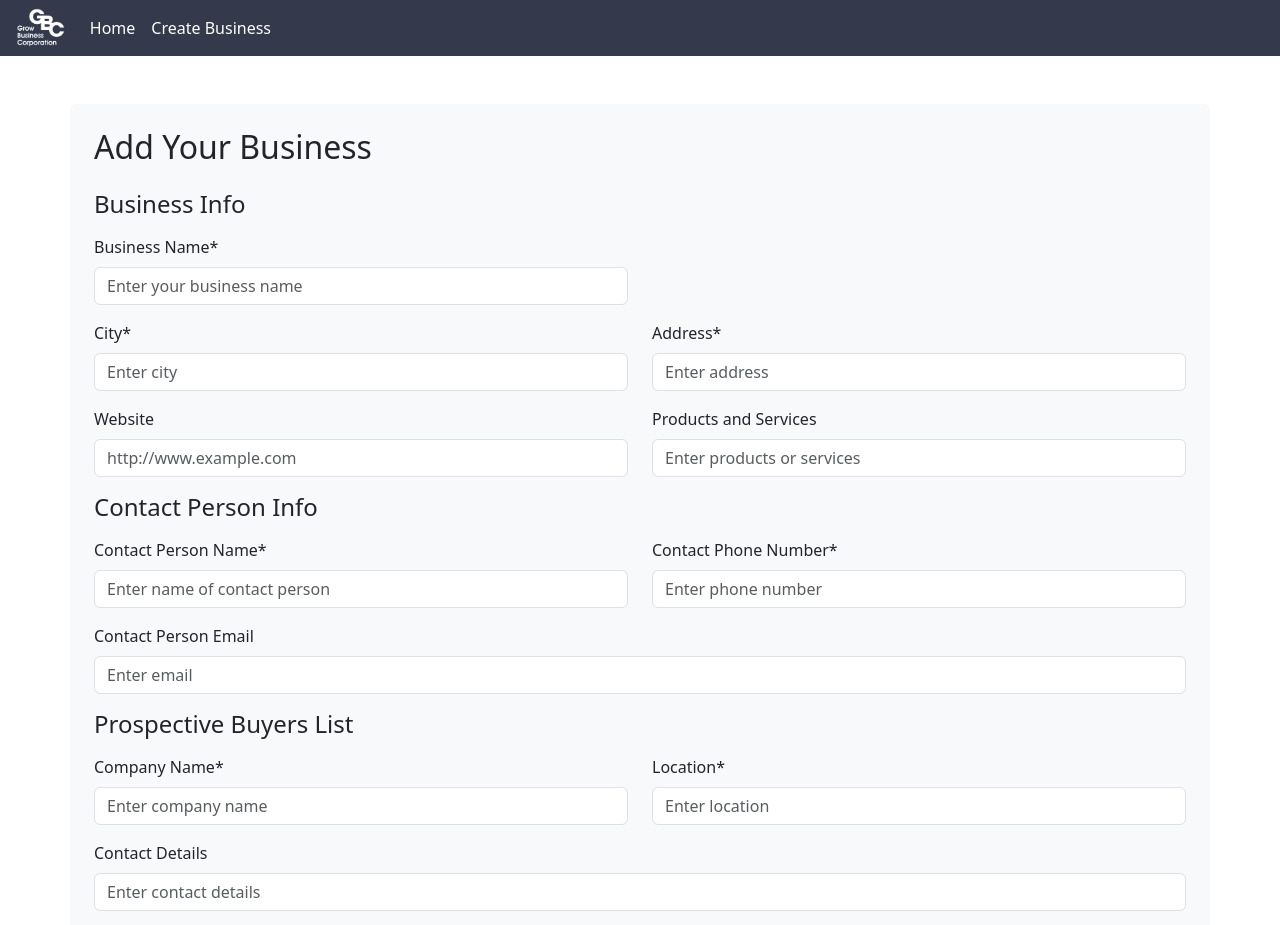
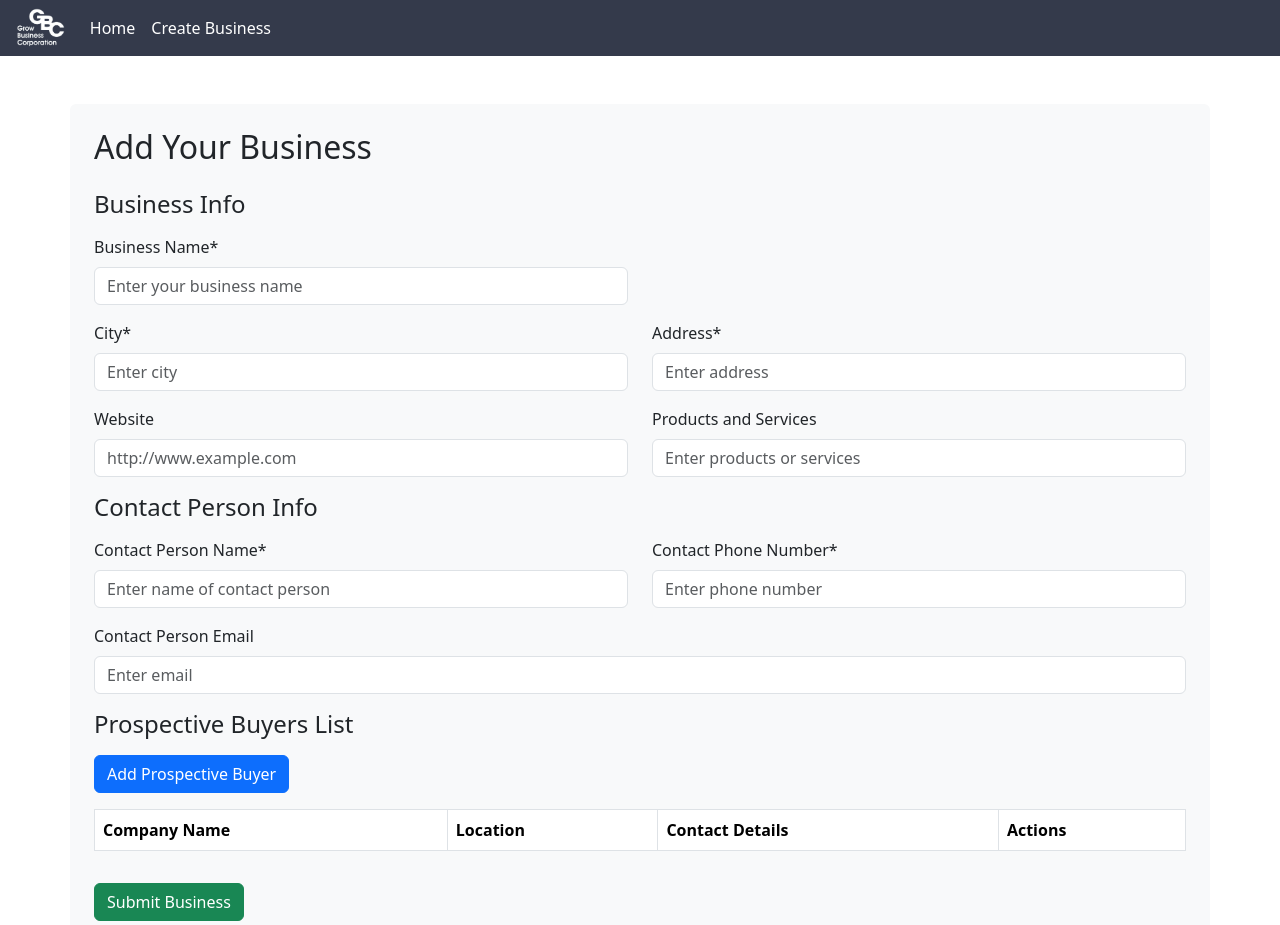
Before and after one commit to sevencrore/gbc-frontend-new, a React (Create React App) app: page /create-business in a window 1280 px wide. Shown: the top 925 px of the page. Built offline with nearby package versions, Linux system fonts and the light colour scheme.

Commit message:
updated the create business form with show model popup and validations

```diff
--- a/src/CreateBusinessForm.js
+++ b/src/CreateBusinessForm.js
@@ -1,7 +1,7 @@
 import React, { useState } from 'react';
 import axios from 'axios';
 import { useNavigate } from 'react-router-dom';
-import { Button, Container, Form, Row, Col, Table } from 'react-bootstrap';
+import { Button, Container, Form, Row, Col, Table, Modal } from 'react-bootstrap';
 import 'bootstrap/dist/css/bootstrap.min.css';
 import 'animate.css';
 
@@ -18,11 +18,18 @@ const CreateBusinessForm = () => {
   const [location, setLocation] = useState('');
   const [contactDetails, setContactDetails] = useState('');
   const [prospectiveBuyers, setProspectiveBuyers] = useState([]);
+  const [showModal, setShowModal] = useState(false);
 
   const navigate = useNavigate();
 
   const handleSubmit = async (e) => {
     e.preventDefault();
+
+    if (prospectiveBuyers.length === 0) {
+      alert('Please add at least one prospective buyer.');
+      return;
+    }
+
     try {
       const response = await axios.post('http://127.0.0.1:8000/api/business', {
         business_name: businessName,
@@ -49,11 +56,17 @@ const CreateBusinessForm = () => {
   };
 
   const handleAddProspectiveBuyer = () => {
+    if (!companyName.trim() || !location.trim()) {
+      alert('Company Name and Location are required.');
+      return;
+    }
+
     const newBuyer = { companyName, location, contactDetails };
     setProspectiveBuyers((prev) => [...prev, newBuyer]);
     setCompanyName('');
     setLocation('');
     setContactDetails('');
+    setShowModal(false); // Close modal after adding
   };
 
   const handleDeleteProspectiveBuyer = (index) => {
@@ -157,46 +170,11 @@ const CreateBusinessForm = () => {
         </Row>
 
         <h4 className="mb-3">Prospective Buyers List</h4>
-        <Row className="mb-3">
-          <Form.Group as={Col} xs={12} md={6} controlId="companyName">
-            <Form.Label>Company Name*</Form.Label>
-            <Form.Control
-              type="text"
-              placeholder="Enter company name"
-              value={companyName}
-              onChange={(e) => setCompanyName(e.target.value)}
-            />
-          </Form.Group>
-          <Form.Group as={Col} xs={12} md={6} controlId="location">
-            <Form.Label>Location*</Form.Label>
-            <Form.Control
-              type="text"
-              placeholder="Enter location"
-              value={location}
-              onChange={(e) => setLocation(e.target.value)}
-            />
-          </Form.Group>
-        </Row>
-        <Row className="mb-3">
-          <Form.Group as={Col} xs={12} controlId="contactDetails">
-            <Form.Label>Contact Details</Form.Label>
-            <Form.Control
-              type="text"
-              placeholder="Enter contact details"
-              value={contactDetails}
-              onChange={(e) => setContactDetails(e.target.value)}
-            />
-          </Form.Group>
-        </Row>
-        <Button
-          variant="primary"
-          className="mb-3"
-          onClick={handleAddProspectiveBuyer}
-        >
+        <Button variant="primary" onClick={() => setShowModal(true)}>
           Add Prospective Buyer
         </Button>
 
-        <Table striped bordered hover>
+        <Table striped bordered hover className="mt-3">
           <thead>
             <tr>
               <th>Company Name</th>
@@ -224,12 +202,58 @@ const CreateBusinessForm = () => {
           </tbody>
         </Table>
 
-        <Button variant="success" type="submit">
+        <Button variant="success" type="submit" className="mt-3">
           Submit Business
         </Button>
       </Form>
+
+      {/* Modal for adding prospective buyers */}
+      <Modal show={showModal} onHide={() => setShowModal(false)}>
+        <Modal.Header closeButton>
+          <Modal.Title>Add Prospective Buyer</Modal.Title>
+        </Modal.Header>
+        <Modal.Body>
+          <Form>
+            <Form.Group controlId="companyName">
+              <Form.Label>Company Name*</Form.Label>
+              <Form.Control
+                type="text"
+                placeholder="Enter company name"
+                value={companyName}
+                onChange={(e) => setCompanyName(e.target.value)}
+              />
+            </Form.Group>
+            <Form.Group controlId="location" className="mt-3">
+              <Form.Label>Location*</Form.Label>
+              <Form.Control
+                type="text"
+                placeholder="Enter location"
+                value={location}
+                onChange={(e) => setLocation(e.target.value)}
+              />
+            </Form.Group>
+            <Form.Group controlId="contactDetails" className="mt-3">
+              <Form.Label>Contact Details</Form.Label>
+              <Form.Control
+                type="text"
+                placeholder="Enter contact details"
+                value={contactDetails}
+                onChange={(e) => setContactDetails(e.target.value)}
+              />
+            </Form.Group>
+          </Form>
+        </Modal.Body>
+        <Modal.Footer>
+          <Button variant="secondary" onClick={() => setShowModal(false)}>
+            Close
+          </Button>
+          <Button variant="primary" onClick={handleAddProspectiveBuyer}>
+            Add Buyer
+          </Button>
+        </Modal.Footer>
+      </Modal>
     </Container>
   );
 };
 
-export default CreateBusinessForm;
+export default CreateBusinessForm
```
